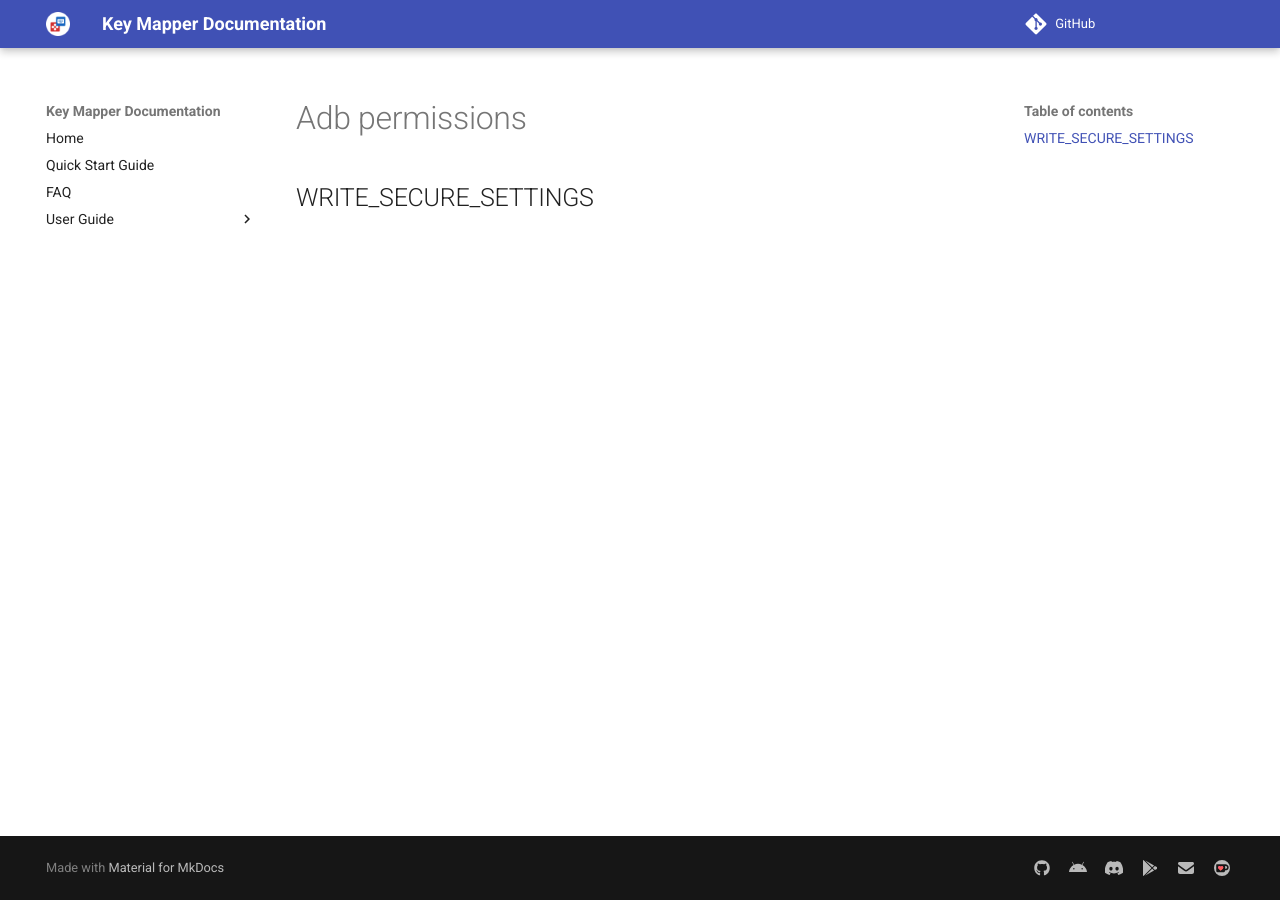
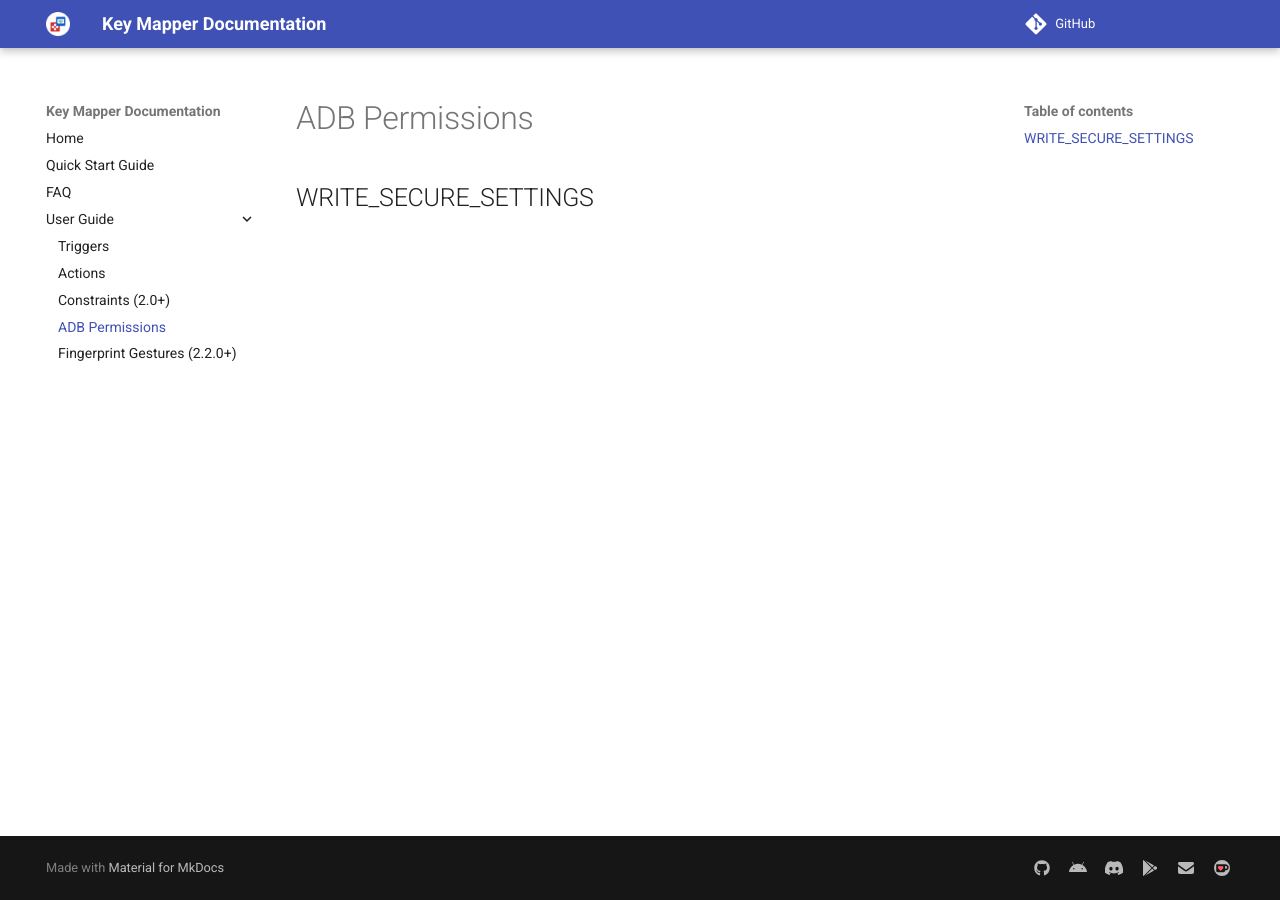
Before and after one commit to keymapperorg/KeyMapper, an MkDocs documentation site: the page built from docs/user-guide/adb-permissions.md, in a window 1280 px wide. Built offline with MkDocs 1.6.1 and Material for MkDocs 9.7.7, drawn with Linux system fonts in a browser that asks for light colours; comment, search, counter and statistics services are not loaded.

Commit message:
website: fix navigation to adb-permissions page

```diff
--- a/mkdocs.yml
+++ b/mkdocs.yml
@@ -10,7 +10,7 @@
       - Triggers: user-guide/triggers.md
       - Actions: user-guide/actions.md
       - Constraints (2.0+): user-guide/constraints.md
-      - Special Permissions: user-guide/special-permissions.md
+      - ADB Permissions: user-guide/adb-permissions.md
       - Fingerprint Gestures (2.2.0+): user-guide/fingerprint-gestures.md
 
 theme:
```
